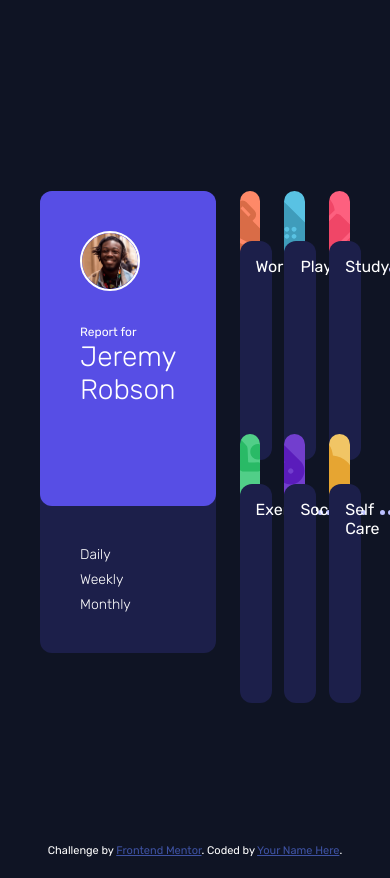
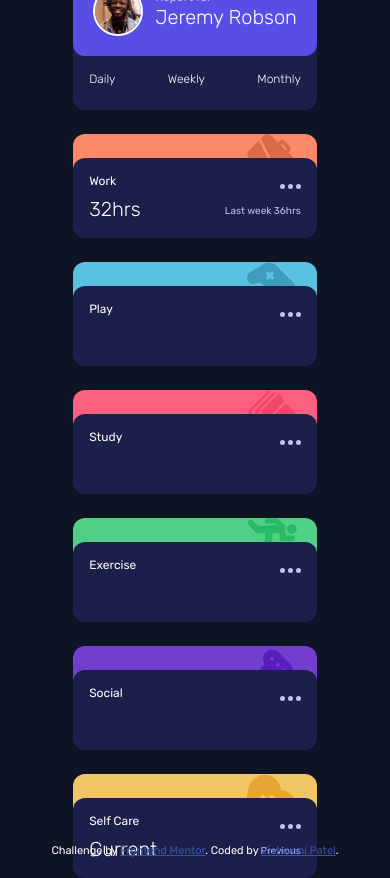
Before and after one commit to VishwaniPatel/Time-tracking-dashboard-main, a website: page index.html in a window 390 px wide. Before the commit the page ends 857 px from the top, so only its background shows below. Drawn offline with Linux system fonts and the light colour scheme.

Commit message:
Desktop view and mobile view

```diff
--- a/assets/scss/layout/_card.scss
+++ b/assets/scss/layout/_card.scss
@@ -1,78 +1,139 @@
-.dashboard-wrapper{
+.dashboard-wrapper {
   display: grid;
   grid-template-columns: repeat(4, 1fr);
   column-gap: 1.5rem;
   row-gap: 1.5rem;
+
+  @media (max-width: 768px) {
+    grid-template-columns: repeat(1, 1fr);
   }
-.profile{
+}
+.profile {
   grid-row-start: 1;
   grid-row-end: 3;
   grid-column: 1;
   background-color: $dark-blue;
-    .filter{
+  .filter {
     font-weight: 300;
     font-size: 14px;
+    @media (max-width: 768px) {
+      display: flex;
+      justify-content: space-between;
+      padding: 16px;
+      font-size: 12px;
     }
   }
-.profile-card{
+}
+.profile-card {
   background-color: $card-bg;
-    .profile-wrapper{
+  @media (max-width: 768px) {
+    display: flex;
+    justify-content: space-between;
+    padding: 20px;
+  }
+  .profile-wrapper {
     height: 60px;
     width: 60px;
     border-radius: 50px;
     overflow: hidden;
     border: 2px solid #fff;
-        & img{
+    & img {
       height: 100%;
       width: 100%;
     }
+    @media (max-width: 768px) {
+      margin-bottom: 0px;
+      height: 50px;
+      width: 50px;
+      margin-right: 12px;
     }
-    .profile-name{
+  }
+  .profile-name {
     font-size: 28px;
     font-weight: 300;
+    @media (max-width: 768px) {
+      margin-bottom: 0px;
+      font-size: 20px;
+    }
+  }
 }
 
+.card {
+  display: flex;
+  flex-direction: column;
+
+  &-header {
+    height: 120px;
+    border-radius: 12px;
+    background-repeat: no-repeat;
+    background-position: 90% 0%;
+    @media (max-width: 768px) {
+      height: 44px;
+      background-size: 50px;
     }
+  }
+  &-details {
+    width: 100%;
+    height: 100%;
+    border-radius: 12px;
+    margin-top: -20px;
+    background-color: $dark-blue;
 
-
-.dashboard-card {
-    background-repeat: no-repeat;
-    background-position: 90% 0% ;
-    position: relative;
-    border-radius: 12px;
-
+    @media (max-width: 768px) {
+      height: 80px;
+      .categories {
+        font-size: 12px;
       }
-  .card-details{
-
-    border-radius: 12px;
-    position: absolute;
-    top: 50px;
-    background-color: $dark-blue;
-    height: 100%;
-    width: 100%;
     }
-.work{
-
+  }
+  @media (max-width: 768px) {
+    .duration {
+      display: flex;
+      justify-content: space-between;
+    }
+  }
+  .current {
+    margin-top: 25px;
+    font-size: 40px;
+    font-weight: 300;
+    @media (max-width: 768px) {
+      font-size: 20px;
+      margin-top: 4px;
+    }
+  }
+  .previous {
+    margin-top: 12px;
+    font-size: 12px;
+    color: $pale-blue;
+    @media (max-width: 768px) {
+      font-size: 10px;
+    }
+  }
+}
+.title {
+  color: $pale-blue;
+}
+.work {
   background-color: #fe8968;
   background-image: url("../../../assets/images/icon-work.svg");
 }
-  .play{
+.play {
   background-color: #59c2e3;
   background-image: url("../../../assets/images/icon-play.svg");
 }
-  .study{
+.study {
   background-color: #fd607f;
   background-image: url("../../../assets/images/icon-study.svg");
 }
-  .exercise{
+.exercise {
   background-color: #51ce88;
   background-image: url("../../../assets/images/icon-exercise.svg");
 }
-  .social{
+.social {
   background-color: #723ece;
   background-image: url("../../../assets/images/icon-social.svg");
 }
-  .self-care{
+.self-care {
   background-color: #f1c565;
   background-image: url("../../../assets/images/icon-self-care.svg");
 }
--- a/index.html
+++ b/index.html
@@ -33,8 +33,10 @@
           <div class="profile-wrapper mb-30">
             <img src="assets/images/image-jeremy.png" alt="Profile image" />
           </div>
-          <span class="fs-12">Report for</span>
+          <div>
+          <span class="title fs-12">Report for</span>
           <p class="profile-name mb-60">Jeremy Robson</p>
+        </div>
         </div>
         <div class="filter p-40">
           <div class="mb-8">Daily</div>
@@ -43,91 +45,97 @@
         </div>
       </div>
 
-          <div class="dashboard-card work">
+          <div class="card">
+            <div class="card-header work"></div>
             <div class="card-details p-16">
               <div class="d-flex justify-content-between">
-                <span>Work</span>
+                <span class="categories">Work</span>
                 <span>
                   <img src="assets/images/icon-ellipsis.svg" alt="" />
                 </span>
               </div>
-              <div>
+              <div class="duration">
+                <p class="current">32hrs</p>
+                <p class="previous">Last week 36hrs</p>
+              </div>
+            </div>
+          </div>
+
+          <div class="card">
+            <div class="card-header  play "></div>
+            <div class="card-details  p-16">
+              <div class="d-flex justify-content-between">
+                <span class="categories">Play</span>
+                <span>
+                  <img src="assets/images/icon-ellipsis.svg" alt="" />
+                </span>
+              </div>
+              <div class="duration">
+                <p class="current"></p>
+                <p class="previous"></p>
+              </div>
+            </div>
+          </div>
+          <div class="card">
+            <div class="card-header  study "></div>
+            <div class="card-details  p-16">
+              <div class="d-flex justify-content-between">
+                <span class="categories">Study</span>
+                <span>
+                  <img src="assets/images/icon-ellipsis.svg" alt="" />
+                </span>
+              </div>
+              <div class="duration">
                 <p class="current"></p>
                 <p class="previous"></p>
               </div>
             </div>
           </div>
 
-          <div class="dashboard-card play ">
+          <div class="card ">
+            <div class="card-header exercise"></div>
             <div class="card-details  p-16">
               <div class="d-flex justify-content-between">
-                <span>Play</span>
+                <span class="categories">Exercise</span>
                 <span>
                   <img src="assets/images/icon-ellipsis.svg" alt="" />
                 </span>
               </div>
-              <div>
-                <p class="current"></p>
-                <p class="previous"></p>
-              </div>
-            </div>
-          </div>
-          <div class="dashboard-card study ">
-            <div class="card-details  p-16">
-              <div class="d-flex justify-content-between">
-                <span>Study</span>
-                <span>
-                  <img src="assets/images/icon-ellipsis.svg" alt="" />
-                </span>
-              </div>
-              <div>
+              <div class="duration">
                 <p class="current"></p>
                 <p class="previous"></p>
               </div>
             </div>
           </div>
 
-          <div class="dashboard-card exercise ">
+          <div class="card ">
+            <div class="card-header  social"></div>
             <div class="card-details  p-16">
               <div class="d-flex justify-content-between">
-                <span>Exercise</span>
+                <span class="categories">Social</span>
                 <span>
                   <img src="assets/images/icon-ellipsis.svg" alt="" />
                 </span>
               </div>
-              <div>
+              <div class="duration">
                 <p class="current"></p>
                 <p class="previous"></p>
               </div>
             </div>
           </div>
 
-          <div class="dashboard-card social ">
+          <div class="card ">
+            <div class="card-header  self-care"></div>
             <div class="card-details  p-16">
               <div class="d-flex justify-content-between">
-                <span>Social</span>
+                <span class="categories">Self Care</span>
                 <span>
                   <img src="assets/images/icon-ellipsis.svg" alt="" />
                 </span>
               </div>
-              <div>
-                <p class="current"></p>
-                <p class="previous"></p>
-              </div>
-            </div>
-          </div>
-
-          <div class="dashboard-card self-care ">
-            <div class="card-details  p-16">
-              <div class="d-flex justify-content-between">
-                <span>Self Care</span>
-                <span>
-                  <img src="assets/images/icon-ellipsis.svg" alt="" />
-                </span>
-              </div>
-              <div>
-                <p class="current"></p>
-                <p class="previous"></p>
+              <div class="duration">
+                <p class="current">Current</p>
+                <p class="previous">Previous</p>
               </div>
             </div>
           </div>
@@ -139,7 +147,7 @@
       Challenge by
       <a href="https://www.frontendmentor.io?ref=challenge" target="_blank"
         >Frontend Mentor</a
-      >. Coded by <a href="#">Your Name Here</a>.
+      >. Coded by <a href="#">Vishwani Patel</a>.
     </div>
   </body>
 </html>
```
Also changed, not shown: assets/css/styles.css, 1 other file. Lines whose indentation alone changed are shown as unchanged.
